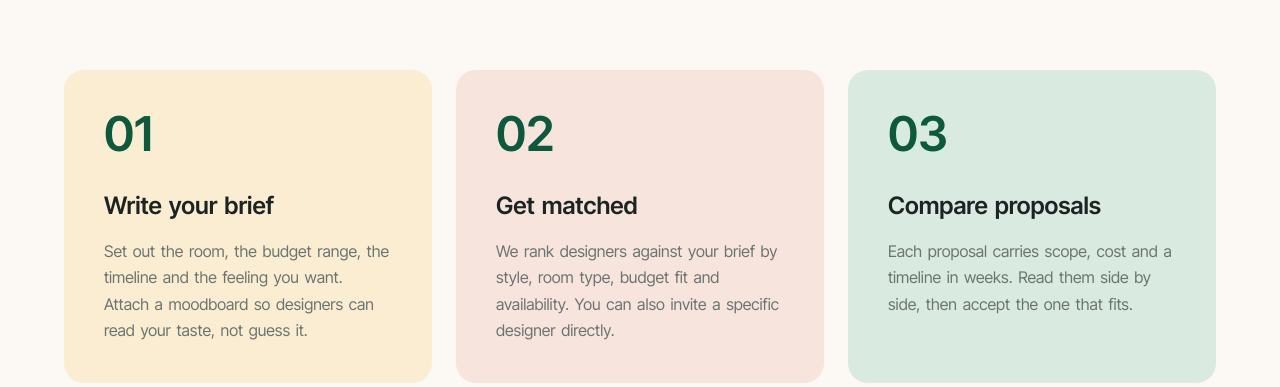
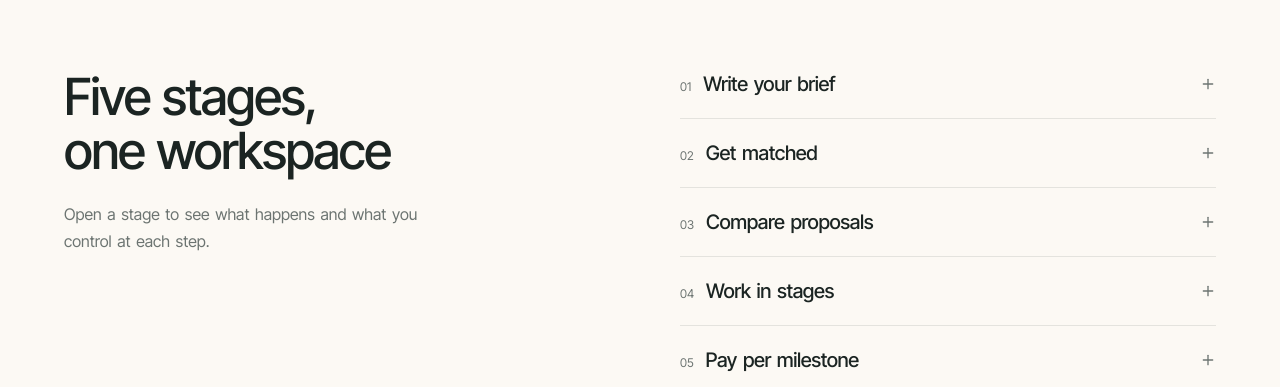
Before and after one commit to MNSBaanu/Inside, a Next.js app in the folder apps/web/: page /how-it-works in a window 1280 px wide. Shown: the part 413-800 px from the top of the page. Built offline with nearby package versions, Linux system fonts and the light colour scheme; no server answers.

Commit message:
feat(web): how it works stages as home-style accordion

```diff
--- a/apps/web/app/how-it-works/page.tsx
+++ b/apps/web/app/how-it-works/page.tsx
@@ -1,8 +1,11 @@
 import type { Metadata } from 'next';
+import { Plus } from 'lucide-react';
+import Image from 'next/image';
 import { Badge } from '@/components/ui/badge';
 import { ButtonLink } from '@/components/ui/button';
 import { PageHeader } from '@/components/ui/page-header';
 import { Reveal } from '@/components/features/home/reveal';
+import { authImage, featuredWork, heroImage, spotlightImage } from '@/lib/utils/images';
 
 export const metadata: Metadata = {
   title: 'How Inside works',
@@ -15,31 +18,31 @@ const stages = [
     number: '01',
     title: 'Write your brief',
     body: 'Set out the room, the budget range, the timeline and the feeling you want. Attach a moodboard so designers can read your taste, not guess it.',
-    tone: 'bg-highlight-soft',
+    image: authImage,
   },
   {
     number: '02',
     title: 'Get matched',
     body: 'We rank designers against your brief by style, room type, budget fit and availability. You can also invite a specific designer directly.',
-    tone: 'bg-support-soft',
+    image: heroImage,
   },
   {
     number: '03',
     title: 'Compare proposals',
     body: 'Each proposal carries scope, cost and a timeline in weeks. Read them side by side, then accept the one that fits.',
-    tone: 'bg-brand-soft',
+    image: featuredWork[1].src,
   },
   {
     number: '04',
     title: 'Work in stages',
     body: 'Accepted proposals become a project split into stages - concept, design, revision, completion. Each stage is submitted and approved in the workspace.',
-    tone: 'bg-highlight-soft',
+    image: spotlightImage,
   },
   {
     number: '05',
     title: 'Pay per milestone',
     body: 'Pay each milestone once its stage is approved, then release it to confirm you are happy with the work.',
-    tone: 'bg-support-soft',
+    image: featuredWork[2].src,
   },
 ];
 
@@ -74,21 +77,46 @@ export default function HowItWorksPage() {
         />
       </section>
 
-      <section className="shell mt-20">
-        <div className="grid gap-6 md:grid-cols-2 lg:grid-cols-3">
-          {stages.map((stage, index) => (
-            <Reveal key={stage.number} delay={index * 80}>
-              <div className={`h-full rounded-card ${stage.tone} p-8 md:p-10`}>
-                <p className="font-display text-5xl font-semibold text-brand">
-                  {stage.number}
-                </p>
-                <h2 className="mt-8 font-display text-2xl font-semibold">
-                  {stage.title}
-                </h2>
-                <p className="mt-4 text-muted">{stage.body}</p>
-              </div>
-            </Reveal>
-          ))}
+      <section aria-labelledby="stages-title" className="shell mt-20">
+        <div className="grid gap-12 lg:grid-cols-2 lg:gap-20">
+          <Reveal className="flex flex-col">
+            <h2
+              id="stages-title"
+              className="text-[clamp(2rem,4vw,3.25rem)] font-medium leading-[1.05] tracking-[-0.03em]"
+            >
+              Five stages,
+              <br />
+              one workspace
+            </h2>
+            <p className="mt-6 max-w-sm text-muted">
+              Open a stage to see what happens and what you control at each step.
+            </p>
+          </Reveal>
+
+          <Reveal delay={120} className="divide-y divide-ink/10">
+            {stages.map((stage) => (
+              <details key={stage.number} className="group py-5 first:pt-0">
+                <summary className="flex cursor-pointer list-none items-baseline gap-3">
+                  <span className="text-xs text-muted">{stage.number}</span>
+                  <span className="text-xl font-medium tracking-[-0.02em]">{stage.title}</span>
+                  <Plus
+                    aria-hidden
+                    className="ml-auto h-4 w-4 shrink-0 self-center text-muted transition-transform duration-300 group-open:rotate-45"
+                  />
+                </summary>
+                <div className="relative mt-5 aspect-[16/9] overflow-hidden rounded-2xl">
+                  <Image
+                    src={stage.image}
+                    alt=""
+                    fill
+                    sizes="(min-width: 1024px) 40vw, 100vw"
+                    className="object-cover"
+                  />
+                </div>
+                <p className="mt-4 max-w-lg text-xs leading-relaxed text-muted">{stage.body}</p>
+              </details>
+            ))}
+          </Reveal>
         </div>
       </section>
 
```
